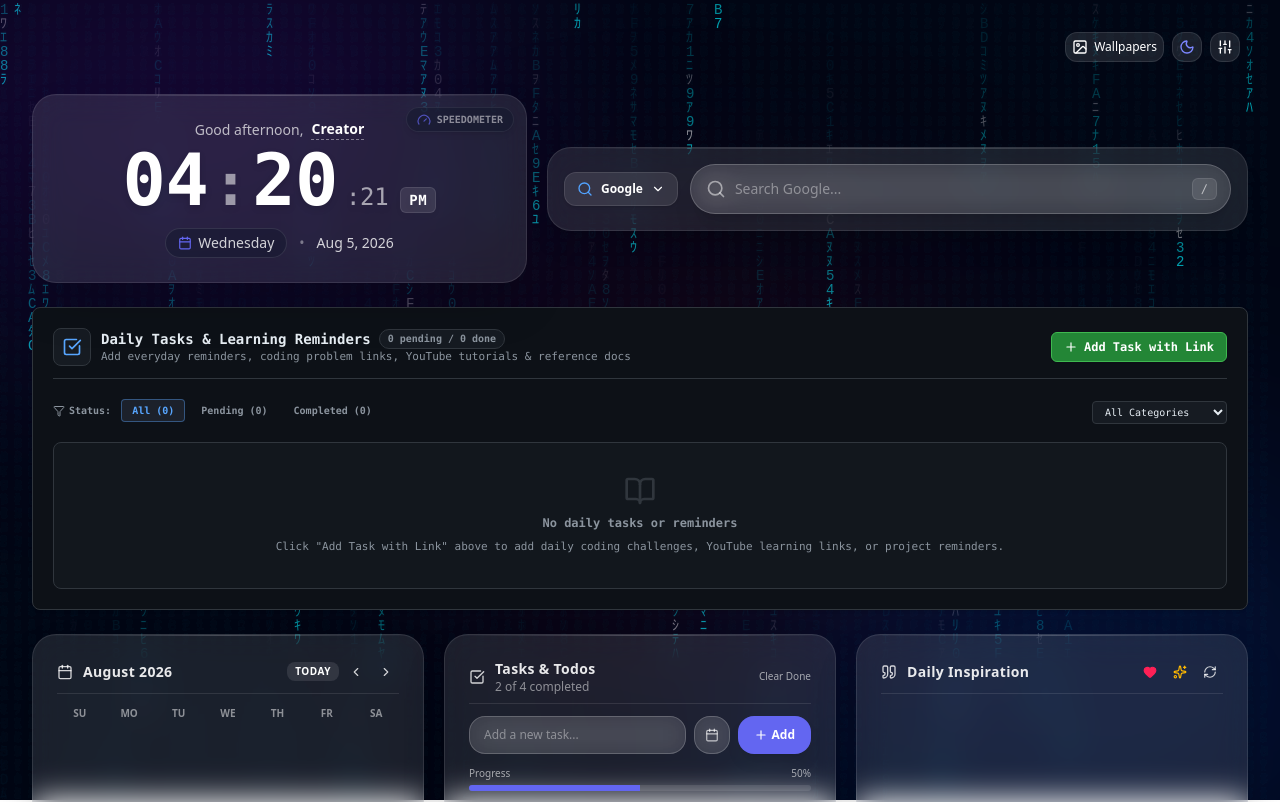
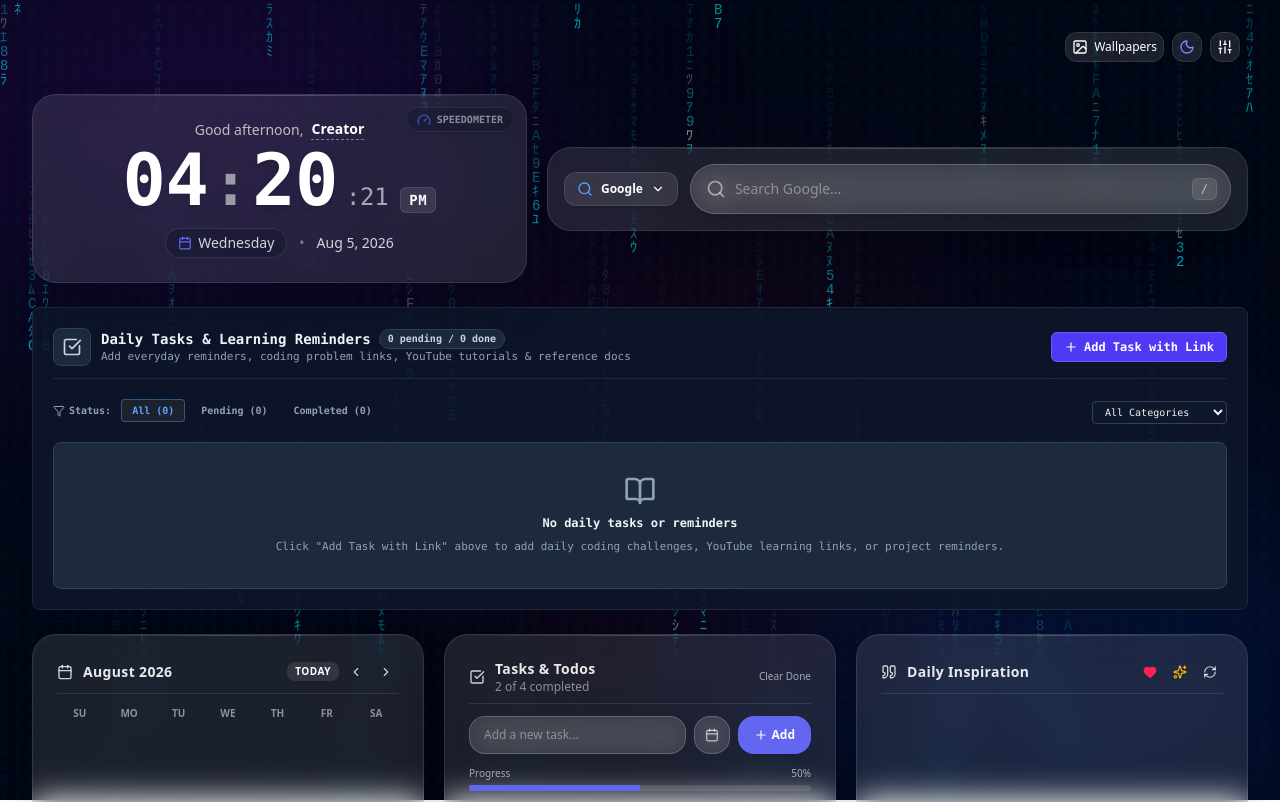
Before and after one commit to AdityaKU-2004/New-Tab-Dashboard-Web-Extension-1, a React (Vite) app: page / in a window 1280 px wide. Shown: the top 802 px of the page. Built offline with nearby package versions, Linux system fonts and the light colour scheme.

Commit message:
feat(ui): add light mode support to developer widgets
Update GitHubDailyTasks and UpcomingEventsSection components to include light mode specific styling, ensuring better visibility and contrast across different themes.

```diff
--- a/src/components/developer/github/GitHubDailyTasks.tsx
+++ b/src/components/developer/github/GitHubDailyTasks.tsx
@@ -1,5 +1,6 @@
 import React, { useState, useEffect } from 'react';
 import { storageService } from '../../../services/storageService';
+import { useDashboardStore } from '../../../store/useDashboardStore';
 import {
   CheckSquare,
   Square,
@@ -38,6 +39,7 @@ interface GitHubDailyTasksProps {
 }
 
 export const GitHubDailyTasks: React.FC<GitHubDailyTasksProps> = ({ selectedDate }) => {
+  const theme = useDashboardStore((state) => state.settings.theme);
   const [tasks, setTasks] = useState<DailyTask[]>([]);
   const [isLoading, setIsLoading] = useState(true);
   const [isAddFormOpen, setIsAddFormOpen] = useState(false);
@@ -126,8 +128,8 @@ export const GitHubDailyTasks: React.FC<GitHubDailyTasksProps> = ({ selectedDate
       return {
         label: 'YouTube Video',
         icon: Video,
-        color: 'text-[#FF4E4E]',
-        bgColor: 'bg-[#FF4E4E]/10 border-[#FF4E4E]/30'
+        color: 'text-[#FF4E4E] light:text-rose-600',
+        bgColor: 'bg-[#FF4E4E]/10 light:bg-rose-50 border-[#FF4E4E]/30 light:border-rose-200'
       };
     }
     if (
@@ -139,23 +141,23 @@ export const GitHubDailyTasks: React.FC<GitHubDailyTasksProps> = ({ selectedDate
       return {
         label: 'Coding Link',
         icon: Code2,
-        color: 'text-[#39D353]',
-        bgColor: 'bg-[#0E4429] border-[#26A641]'
+        color: 'text-[#39D353] light:text-emerald-600',
+        bgColor: 'bg-[#0E4429] light:bg-emerald-50 border-[#26A641] light:border-emerald-200'
       };
     }
     if (lower.includes('docs') || lower.includes('developer.mozilla.org')) {
       return {
         label: 'Documentation',
         icon: FileText,
-        color: 'text-[#D2A8FF]',
-        bgColor: 'bg-[#271052] border-[#A371F7]'
+        color: 'text-[#D2A8FF] light:text-purple-600',
+        bgColor: 'bg-[#271052] light:bg-purple-50 border-[#A371F7] light:border-purple-200'
       };
     }
     return {
       label: 'External Link',
       icon: ExternalLink,
-      color: 'text-[#58A6FF]',
-      bgColor: 'bg-[#1C212B] border-[#388BFD]'
+      color: 'text-[#58A6FF] light:text-blue-600',
+      bgColor: 'bg-[#1C212B] light:bg-blue-50 border-[#388BFD] light:border-blue-200'
     };
   };
 
@@ -172,34 +174,121 @@ export const GitHubDailyTasks: React.FC<GitHubDailyTasksProps> = ({ selectedDate
   const getCategoryStyle = (cat: DailyTask['category']) => {
     switch (cat) {
       case 'Coding Practice':
-        return 'bg-[#0E4429] text-[#39D353] border-[#26A641]';
+        return 'bg-[#0E4429] light:bg-emerald-100 text-[#39D353] light:text-emerald-800 border-[#26A641] light:border-emerald-300';
       case 'YouTube Tutorial':
-        return 'bg-[#3C0F13] text-[#FF7B72] border-[#F85149]';
+        return 'bg-[#3C0F13] light:bg-rose-100 text-[#FF7B72] light:text-rose-800 border-[#F85149] light:border-rose-300';
       case 'Documentation':
-        return 'bg-[#271052] text-[#D2A8FF] border-[#A371F7]';
+        return 'bg-[#271052] light:bg-purple-100 text-[#D2A8FF] light:text-purple-800 border-[#A371F7] light:border-purple-300';
       case 'Project Task':
-        return 'bg-[#1C212B] text-[#58A6FF] border-[#388BFD]';
+        return 'bg-[#1C212B] light:bg-blue-100 text-[#58A6FF] light:text-blue-800 border-[#388BFD] light:border-blue-300';
       default:
-        return 'bg-[#341A00] text-[#F2CC60] border-[#D29922]';
+        return 'bg-[#341A00] light:bg-amber-100 text-[#F2CC60] light:text-amber-800 border-[#D29922] light:border-amber-300';
     }
   };
 
+  const isCyberpunk = theme === 'cyberpunk';
+  const isDeveloper = theme === 'developer';
+  const isLight = theme === 'light';
+
+  const containerClass = isCyberpunk
+    ? 'bg-[#080d1a]/90 border border-[#00f3ff]/40 shadow-[0_0_15px_rgba(0,243,255,0.15)] text-[#00f3ff]'
+    : isDeveloper
+    ? 'bg-[#0D1117] border border-[#30363D] text-[#E6EDF3]'
+    : isLight
+    ? 'bg-white border border-slate-200 text-slate-900'
+    : 'bg-slate-900/90 border border-slate-800 text-slate-100';
+
+  const subHeaderBorder = isCyberpunk
+    ? 'border-[#00f3ff]/30'
+    : isDeveloper
+    ? 'border-[#30363D]'
+    : isLight
+    ? 'border-slate-200'
+    : 'border-slate-800';
+
+  const badgeClass = isCyberpunk
+    ? 'bg-[#00f3ff]/10 border border-[#00f3ff]/40 text-[#00f3ff]'
+    : isDeveloper
+    ? 'bg-[#161B22] border border-[#30363D] text-[#8B949E]'
+    : isLight
+    ? 'bg-slate-100 border border-slate-200 text-slate-600'
+    : 'bg-slate-800 border border-slate-700 text-slate-300';
+
+  const titleTextClass = isCyberpunk
+    ? 'text-[#00f3ff]'
+    : isDeveloper
+    ? 'text-[#E6EDF3]'
+    : isLight
+    ? 'text-slate-900'
+    : 'text-slate-100';
+
+  const subTextClass = isCyberpunk
+    ? 'text-[#00f3ff]/70'
+    : isDeveloper
+    ? 'text-[#8B949E]'
+    : isLight
+    ? 'text-slate-500'
+    : 'text-slate-400';
+
+  const addButtonClass = isCyberpunk
+    ? 'bg-[#ff0055] hover:bg-[#ff2a75] border border-[#ff0055] text-white shadow-[0_0_10px_rgba(255,0,85,0.4)]'
+    : isDeveloper
+    ? 'bg-[#238636] hover:bg-[#2EA043] border border-[#3FB950] text-white'
+    : isLight
+    ? 'bg-emerald-600 hover:bg-emerald-700 border border-emerald-500 text-white'
+    : 'bg-indigo-600 hover:bg-indigo-500 border border-indigo-500 text-white';
+
+  const formBgClass = isCyberpunk
+    ? 'bg-[#0f172a]/95 border border-[#00f3ff]/50 shadow-[0_0_12px_rgba(0,243,255,0.2)]'
+    : isDeveloper
+    ? 'bg-[#161B22] border border-[#58A6FF]/40'
+    : isLight
+    ? 'bg-slate-50 border border-blue-300'
+    : 'bg-slate-800/90 border border-indigo-500/30';
+
+  const inputClass = isCyberpunk
+    ? 'bg-[#050811] border border-[#00f3ff]/40 text-[#00f3ff] placeholder-[#00f3ff]/40 focus:outline-none focus:border-[#ff0055]'
+    : isDeveloper
+    ? 'bg-[#0D1117] border border-[#30363D] text-[#E6EDF3] focus:outline-none focus:border-[#58A6FF]'
+    : isLight
+    ? 'bg-white border border-slate-300 text-slate-900 focus:outline-none focus:border-blue-500'
+    : 'bg-slate-900 border border-slate-700 text-slate-100 focus:outline-none focus:border-indigo-500';
+
+  const taskCardClass = (completed: boolean) => {
+    if (completed) {
+      return isCyberpunk
+        ? 'border-[#00f3ff]/20 bg-[#080d1a]/40 text-[#00f3ff]/50 opacity-60'
+        : isDeveloper
+        ? 'border-[#30363D]/60 bg-[#161B22]/40 opacity-70'
+        : isLight
+        ? 'border-slate-200 bg-slate-100/60 opacity-70'
+        : 'border-slate-800 bg-slate-900/40 opacity-70';
+    }
+    return isCyberpunk
+      ? 'bg-[#0c1427]/80 border border-[#00f3ff]/40 hover:border-[#ff0055]/80 text-[#00f3ff]'
+      : isDeveloper
+      ? 'bg-[#161B22] border border-[#30363D] hover:border-[#58A6FF]/50 text-[#E6EDF3]'
+      : isLight
+      ? 'bg-slate-50/80 border border-slate-200 hover:border-blue-400 text-slate-800'
+      : 'bg-slate-800/80 border border-slate-700 hover:border-indigo-500/50 text-slate-100';
+  };
+
   return (
-    <div className="bg-[#0D1117] border border-[#30363D] rounded-lg p-4 sm:p-5 font-mono space-y-4 shadow-sm">
+    <div className={`${containerClass} rounded-lg p-4 sm:p-5 font-mono space-y-4 shadow-sm transition-colors`}>
       {/* Header */}
-      <div className="flex flex-col sm:flex-row sm:items-center justify-between gap-3 pb-3 border-b border-[#30363D]">
+      <div className={`flex flex-col sm:flex-row sm:items-center justify-between gap-3 pb-3 border-b ${subHeaderBorder}`}>
         <div className="flex items-center gap-2.5">
-          <div className="p-2 bg-[#161B22] border border-[#30363D] rounded-lg text-[#58A6FF]">
+          <div className={`p-2 ${badgeClass} rounded-lg`}>
             <CheckSquare className="w-5 h-5" />
           </div>
           <div>
-            <h3 className="text-sm font-bold text-[#E6EDF3] flex items-center gap-2">
+            <h3 className={`text-sm font-bold ${titleTextClass} flex items-center gap-2`}>
               <span>Daily Tasks & Learning Reminders</span>
-              <span className="text-[10px] px-2 py-0.5 rounded-full bg-[#161B22] border border-[#30363D] text-[#8B949E]">
+              <span className={`text-[10px] px-2 py-0.5 rounded-full ${badgeClass}`}>
                 {pendingCount} pending / {completedCount} done
               </span>
             </h3>
-            <p className="text-[11px] text-[#8B949E]">
+            <p className={`text-[11px] ${subTextClass}`}>
               Add everyday reminders, coding problem links, YouTube tutorials & reference docs
             </p>
           </div>
@@ -208,7 +297,7 @@ export const GitHubDailyTasks: React.FC<GitHubDailyTasksProps> = ({ selectedDate
         <button
           type="button"
           onClick={() => setIsAddFormOpen(!isAddFormOpen)}
-          className="px-3 py-1.5 rounded-md bg-[#238636] hover:bg-[#2EA043] border border-[#3FB950] font-bold text-xs text-white transition-colors cursor-pointer flex items-center gap-1.5 self-start sm:self-auto shadow-xs"
+          className={`px-3 py-1.5 rounded-md ${addButtonClass} font-bold text-xs transition-colors cursor-pointer flex items-center gap-1.5 self-start sm:self-auto shadow-xs`}
         >
           <Plus className="w-3.5 h-3.5" />
           <span>Add Task with Link</span>
@@ -219,17 +308,17 @@ export const GitHubDailyTasks: React.FC<GitHubDailyTasksProps> = ({ selectedDate
       {isAddFormOpen && (
         <form
           onSubmit={handleAddTask}
-          className="p-4 bg-[#161B22] border border-[#58A6FF]/40 rounded-lg space-y-3 animate-fadeIn"
+          className={`p-4 ${formBgClass} rounded-lg space-y-3 animate-fadeIn`}
         >
-          <div className="flex items-center justify-between text-xs font-bold text-[#58A6FF]">
+          <div className="flex items-center justify-between text-xs font-bold">
             <span className="flex items-center gap-1.5">
-              <Sparkles className="w-4 h-4 text-[#F2CC60]" />
+              <Sparkles className="w-4 h-4 text-[#F2CC60] light:text-amber-500" />
               <span>Create Daily Task / Link Reminder</span>
             </span>
             <button
               type="button"
               onClick={() => setIsAddFormOpen(false)}
-              className="text-[#8B949E] hover:text-[#E6EDF3] text-[11px] cursor-pointer"
+              className={`${subTextClass} hover:underline text-[11px] cursor-pointer`}
             >
               Cancel
             </button>
@@ -238,7 +327,7 @@ export const GitHubDailyTasks: React.FC<GitHubDailyTasksProps> = ({ selectedDate
           <div className="space-y-3 text-xs">
             {/* Task Title */}
             <div>
-              <label className="text-[10px] font-bold text-[#8B949E] mb-1 block">
+              <label className={`text-[10px] font-bold ${subTextClass} mb-1 block`}>
                 Task Description / Reminder Title *
               </label>
               <input
@@ -247,14 +336,14 @@ export const GitHubDailyTasks: React.FC<GitHubDailyTasksProps> = ({ selectedDate
                 placeholder="e.g. Solve 2 LeetCode Medium problems, or Watch System Design YouTube video"
                 value={taskTitle}
                 onChange={(e) => setTaskTitle(e.target.value)}
-                className="w-full px-3 py-2 bg-[#0D1117] border border-[#30363D] rounded text-[#E6EDF3] focus:outline-none focus:border-[#58A6FF]"
+                className={`w-full px-3 py-2 ${inputClass} rounded`}
               />
             </div>
 
             {/* Link URL & Category */}
             <div className="grid grid-cols-1 sm:grid-cols-2 gap-3">
               <div>
-                <label className="text-[10px] font-bold text-[#8B949E] mb-1 flex items-center gap-1">
+                <label className={`text-[10px] font-bold ${subTextClass} mb-1 flex items-center gap-1`}>
                   <LinkIcon className="w-3 h-3 text-[#58A6FF]" />
                   <span>Attach Link (YouTube, LeetCode, GitHub, Docs)</span>
                 </label>
@@ -265,7 +354,6 @@ export const GitHubDailyTasks: React.FC<GitHubDailyTasksProps> = ({ selectedDate
                   onChange={(e) => {
                     const val = e.target.value;
                     setTaskLink(val);
-                    // Auto-detect category
                     if (val.includes('youtube.com') || val.includes('youtu.be')) {
                       setTaskCategory('YouTube Tutorial');
                     } else if (val.includes('leetcode.com') || val.includes('github.com')) {
@@ -274,25 +362,25 @@ export const GitHubDailyTasks: React.FC<GitHubDailyTasksProps> = ({ selectedDate
                       setTaskCategory('Documentation');
                     }
                   }}
-                  className="w-full px-3 py-2 bg-[#0D1117] border border-[#30363D] rounded text-[#E6EDF3] focus:outline-none focus:border-[#58A6FF]"
+                  className={`w-full px-3 py-2 ${inputClass} rounded`}
                 />
               </div>
 
               <div>
-                <label className="text-[10px] font-bold text-[#8B949E] mb-1 flex items-center gap-1">
+                <label className={`text-[10px] font-bold ${subTextClass} mb-1 flex items-center gap-1`}>
                   <Tag className="w-3 h-3 text-[#D2A8FF]" />
                   <span>Category</span>
                 </label>
                 <select
                   value={taskCategory}
                   onChange={(e) => setTaskCategory(e.target.value as DailyTask['category'])}
-                  className="w-full px-3 py-2 bg-[#0D1117] border border-[#30363D] rounded text-[#E6EDF3] focus:outline-none focus:border-[#58A6FF] cursor-pointer"
+                  className={`w-full px-3 py-2 ${inputClass} rounded cursor-pointer`}
                 >
-                  <option value="Coding Practice">💻 Coding Practice</option>
-                  <option value="YouTube Tutorial">📺 YouTube Tutorial</option>
-                  <option value="Documentation">📚 Documentation</option>
-                  <option value="Project Task">🚀 Project Task</option>
-                  <option value="General Reminder">📌 General Reminder</option>
+                  <option value="Coding Practice" className="bg-slate-900 text-white">💻 Coding Practice</option>
+                  <option value="YouTube Tutorial" className="bg-slate-900 text-white">📺 YouTube Tutorial</option>
+                  <option value="Documentation" className="bg-slate-900 text-white">📚 Documentation</option>
+                  <option value="Project Task" className="bg-slate-900 text-white">🚀 Project Task</option>
+                  <option value="General Reminder" className="bg-slate-900 text-white">📌 General Reminder</option>
                 </select>
               </div>
             </div>
@@ -300,7 +388,7 @@ export const GitHubDailyTasks: React.FC<GitHubDailyTasksProps> = ({ selectedDate
             {/* Date & Everyday Reminder Toggle */}
             <div className="flex flex-wrap items-center gap-4 pt-1">
               <div>
-                <label className="text-[10px] font-bold text-[#8B949E] mb-1 flex items-center gap-1">
+                <label className={`text-[10px] font-bold ${subTextClass} mb-1 flex items-center gap-1`}>
                   <Calendar className="w-3 h-3 text-[#3FB950]" />
                   <span>Target Date</span>
                 </label>
@@ -309,7 +397,7 @@ export const GitHubDailyTasks: React.FC<GitHubDailyTasksProps> = ({ selectedDate
                   required
                   value={taskDate}
                   onChange={(e) => setTaskDate(e.target.value)}
-                  className="px-3 py-1.5 bg-[#0D1117] border border-[#30363D] rounded text-[#E6EDF3] focus:outline-none focus:border-[#58A6FF]"
+                  className={`px-3 py-1.5 ${inputClass} rounded`}
                 />
               </div>
 
@@ -319,11 +407,11 @@ export const GitHubDailyTasks: React.FC<GitHubDailyTasksProps> = ({ selectedDate
                   id="isEveryday"
                   checked={isEveryday}
                   onChange={(e) => setIsEveryday(e.target.checked)}
-                  className="w-4 h-4 rounded border-[#30363D] bg-[#0D1117] text-[#3FB950] focus:ring-0 cursor-pointer"
+                  className="w-4 h-4 rounded border-[#30363D] bg-transparent text-[#3FB950] focus:ring-0 cursor-pointer"
                 />
                 <label
                   htmlFor="isEveryday"
-                  className="text-xs text-[#E6EDF3] font-bold flex items-center gap-1.5 cursor-pointer"
+                  className={`text-xs ${titleTextClass} font-bold flex items-center gap-1.5 cursor-pointer`}
                 >
                   <Repeat className="w-3.5 h-3.5 text-[#F2CC60]" />
                   <span>Everyday Practice / Recurring Reminder</span>
@@ -332,11 +420,11 @@ export const GitHubDailyTasks: React.FC<GitHubDailyTasksProps> = ({ selectedDate
             </div>
           </div>
 
-          <div className="flex justify-end gap-2 pt-2 border-t border-[#30363D]/60">
+          <div className={`flex justify-end gap-2 pt-2 border-t ${subHeaderBorder}`}>
             <button
               type="submit"
               disabled={!taskTitle.trim()}
-              className="px-4 py-1.5 rounded bg-[#238636] hover:bg-[#2EA043] border border-[#3FB950] font-bold text-xs text-white transition-colors cursor-pointer disabled:opacity-50"
+              className={`px-4 py-1.5 rounded ${addButtonClass} font-bold text-xs transition-colors cursor-pointer disabled:opacity-50`}
             >
               Save Daily Task
             </button>
@@ -347,7 +435,7 @@ export const GitHubDailyTasks: React.FC<GitHubDailyTasksProps> = ({ selectedDate
       {/* Filter Toolbar */}
       <div className="flex flex-wrap items-center justify-between gap-2 text-xs pt-1">
         <div className="flex items-center gap-1.5 overflow-x-auto custom-scrollbar pb-1">
-          <span className="text-[10px] text-[#8B949E] font-bold flex items-center gap-1 mr-1">
+          <span className={`text-[10px] ${subTextClass} font-bold flex items-center gap-1 mr-1`}>
             <Filter className="w-3 h-3" /> Status:
           </span>
           <button
@@ -355,8 +443,10 @@ export const GitHubDailyTasks: React.FC<GitHubDailyTasksProps> = ({ selectedDate
             onClick={() => setFilterStatus('all')}
             className={`px-2.5 py-1 text-[10px] font-bold rounded transition-colors cursor-pointer ${
               filterStatus === 'all'
-                ? 'bg-[#1C212B] text-[#58A6FF] border border-[#58A6FF]/40'
-                : 'text-[#8B949E] hover:text-[#E6EDF3]'
+                ? isCyberpunk
+                  ? 'bg-[#00f3ff]/20 text-[#00f3ff] border border-[#00f3ff]/60'
+                  : 'bg-[#1C212B] light:bg-blue-50 text-[#58A6FF] light:text-blue-700 border border-[#58A6FF]/40'
+                : `${subTextClass} hover:underline`
             }`}
           >
             All ({tasks.length})
@@ -366,8 +456,10 @@ export const GitHubDailyTasks: React.FC<GitHubDailyTasksProps> = ({ selectedDate
             onClick={() => setFilterStatus('pending')}
             className={`px-2.5 py-1 text-[10px] font-bold rounded transition-colors cursor-pointer ${
               filterStatus === 'pending'
-                ? 'bg-[#1C212B] text-[#D29922] border border-[#D29922]/40'
-                : 'text-[#8B949E] hover:text-[#E6EDF3]'
+                ? isCyberpunk
+                  ? 'bg-[#ff0055]/20 text-[#ff0055] border border-[#ff0055]/60'
+                  : 'bg-[#1C212B] light:bg-amber-50 text-[#D29922] light:text-amber-700 border border-[#D29922]/40'
+                : `${subTextClass} hover:underline`
             }`}
           >
             Pending ({pendingCount})
@@ -377,8 +469,10 @@ export const GitHubDailyTasks: React.FC<GitHubDailyTasksProps> = ({ selectedDate
             onClick={() => setFilterStatus('completed')}
             className={`px-2.5 py-1 text-[10px] font-bold rounded transition-colors cursor-pointer ${
               filterStatus === 'completed'
-                ? 'bg-[#1C212B] text-[#3FB950] border border-[#3FB950]/40'
-                : 'text-[#8B949E] hover:text-[#E6EDF3]'
+                ? isCyberpunk
+                  ? 'bg-emerald-500/20 text-emerald-400 border border-emerald-500/60'
+                  : 'bg-[#1C212B] light:bg-emerald-50 text-[#3FB950] light:text-emerald-700 border border-[#3FB950]/40'
+                : `${subTextClass} hover:underline`
             }`}
           >
             Completed ({completedCount})
@@ -389,28 +483,28 @@ export const GitHubDailyTasks: React.FC<GitHubDailyTasksProps> = ({ selectedDate
         <select
           value={filterCategory}
           onChange={(e) => setFilterCategory(e.target.value)}
-          className="px-2 py-1 bg-[#161B22] border border-[#30363D] rounded text-[10px] text-[#E6EDF3] focus:outline-none focus:border-[#58A6FF] cursor-pointer"
+          className={`px-2 py-1 ${inputClass} rounded text-[10px] cursor-pointer`}
         >
-          <option value="all">All Categories</option>
-          <option value="Coding Practice">Coding Practice</option>
-          <option value="YouTube Tutorial">YouTube Tutorial</option>
-          <option value="Documentation">Documentation</option>
-          <option value="Project Task">Project Task</option>
-          <option value="General Reminder">General Reminder</option>
+          <option value="all" className="bg-slate-900 text-white">All Categories</option>
+          <option value="Coding Practice" className="bg-slate-900 text-white">Coding Practice</option>
+          <option value="YouTube Tutorial" className="bg-slate-900 text-white">YouTube Tutorial</option>
+          <option value="Documentation" className="bg-slate-900 text-white">Documentation</option>
+          <option value="Project Task" className="bg-slate-900 text-white">Project Task</option>
+          <option value="General Reminder" className="bg-slate-900 text-white">General Reminder</option>
         </select>
       </div>
 
       {/* Task List */}
       <div className="space-y-2">
         {isLoading ? (
-          <div className="p-6 text-center text-xs text-[#8B949E] bg-[#161B22] border border-[#30363D] rounded-lg">
+          <div className={`p-6 text-center text-xs ${subTextClass} ${badgeClass} rounded-lg`}>
             Loading daily tasks...
           </div>
         ) : filteredTasks.length === 0 ? (
-          <div className="p-8 text-center bg-[#161B22]/60 border border-[#30363D] rounded-lg space-y-2">
-            <BookOpen className="w-8 h-8 text-[#30363D] mx-auto" />
-            <p className="text-xs text-[#8B949E] font-bold">No daily tasks or reminders</p>
-            <p className="text-[11px] text-[#8B949E]">
+          <div className={`p-8 text-center ${badgeClass} rounded-lg space-y-2`}>
+            <BookOpen className={`w-8 h-8 ${subTextClass} mx-auto`} />
+            <p className={`text-xs ${titleTextClass} font-bold`}>No daily tasks or reminders</p>
+            <p className={`text-[11px] ${subTextClass}`}>
               {tasks.length === 0
                 ? 'Click "Add Task with Link" above to add daily coding challenges, YouTube learning links, or project reminders.'
                 : 'No tasks match your filter criteria.'}
@@ -425,11 +519,9 @@ export const GitHubDailyTasks: React.FC<GitHubDailyTasksProps> = ({ selectedDate
               return (
                 <div
                   key={task.id}
-                  className={`p-3.5 bg-[#161B22] border rounded-lg transition-all flex flex-col sm:flex-row sm:items-center justify-between gap-3 group ${
+                  className={`p-3.5 ${taskCardClass(
                     task.completed
-                      ? 'border-[#30363D]/60 opacity-70 bg-[#161B22]/40'
-                      : 'border-[#30363D] hover:border-[#58A6FF]/50'
-                  }`}
+                  )} rounded-lg transition-all flex flex-col sm:flex-row sm:items-center justify-between gap-3 group`}
                 >
                   {/* Task details */}
                   <div className="flex items-start gap-3 min-w-0">
@@ -451,8 +543,8 @@ export const GitHubDailyTasks: React.FC<GitHubDailyTasksProps> = ({ selectedDate
                         <span
                           className={`text-xs font-semibold ${
                             task.completed
-                              ? 'line-through text-[#8B949E]'
-                              : 'text-[#E6EDF3] group-hover:text-[#58A6FF]'
+                              ? 'line-through opacity-60'
+                              : `${titleTextClass}`
                           }`}
                         >
                           {task.title}
@@ -467,7 +559,7 @@ export const GitHubDailyTasks: React.FC<GitHubDailyTasksProps> = ({ selectedDate
                         </span>
 
                         {task.isEveryday && (
-                          <span className="text-[9px] px-1.5 py-0.2 rounded border bg-[#341A00] text-[#F2CC60] border-[#D29922] font-bold flex items-center gap-1">
+                          <span className="text-[9px] px-1.5 py-0.2 rounded border bg-[#341A00] light:bg-amber-100 text-[#F2CC60] light:text-amber-800 border-[#D29922] light:border-amber-300 font-bold flex items-center gap-1">
                             <Repeat className="w-2.5 h-2.5" />
                             <span>Everyday</span>
                           </span>
@@ -475,9 +567,9 @@ export const GitHubDailyTasks: React.FC<GitHubDailyTasksProps> = ({ selectedDate
                       </div>
 
                       {/* Date & Link info */}
-                      <div className="flex flex-wrap items-center gap-3 text-[10px] text-[#8B949E]">
+                      <div className={`flex flex-wrap items-center gap-3 text-[10px] ${subTextClass}`}>
                         <span className="flex items-center gap-1">
-                          <Calendar className="w-3 h-3 text-[#8B949E]" />
+                          <Calendar className="w-3 h-3" />
                           {task.date}
                         </span>
 
@@ -490,7 +582,7 @@ export const GitHubDailyTasks: React.FC<GitHubDailyTasksProps> = ({ selectedDate
                             onClick={(e) => e.stopPropagation()}
                           >
                             <LinkIconComp className={`w-3 h-3 ${linkMeta.color}`} />
-                            <span className="truncate text-[#E6EDF3]">{task.linkUrl}</span>
+                            <span className="truncate">{task.linkUrl}</span>
                             <ExternalLink className="w-2.5 h-2.5 shrink-0 opacity-70" />
                           </a>
                         )}
@@ -505,7 +597,7 @@ export const GitHubDailyTasks: React.FC<GitHubDailyTasksProps> = ({ selectedDate
                         href={task.linkUrl}
                         target="_blank"
                         rel="noopener noreferrer"
-                        className="px-2.5 py-1 bg-[#0D1117] border border-[#30363D] hover:border-[#58A6FF] text-[#58A6FF] hover:text-[#79C0FF] rounded text-[10px] font-bold flex items-center gap-1 transition-colors"
+                        className={`px-2.5 py-1 ${badgeClass} hover:border-[#58A6FF] rounded text-[10px] font-bold flex items-center gap-1 transition-colors`}
                       >
                         <span>Open Link</span>
                         <ExternalLink className="w-3 h-3" />
```
Also changed, not shown: src/components/developer/UpcomingEventsSection.tsx (+37 -37 lines).
